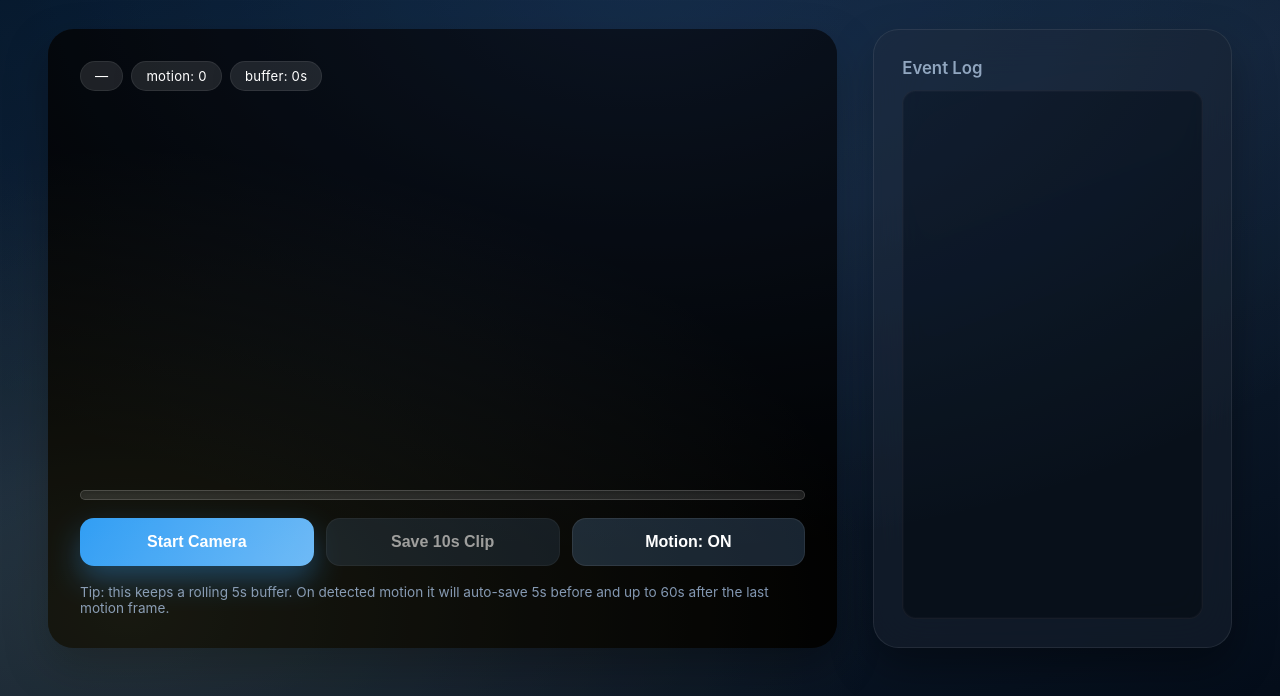
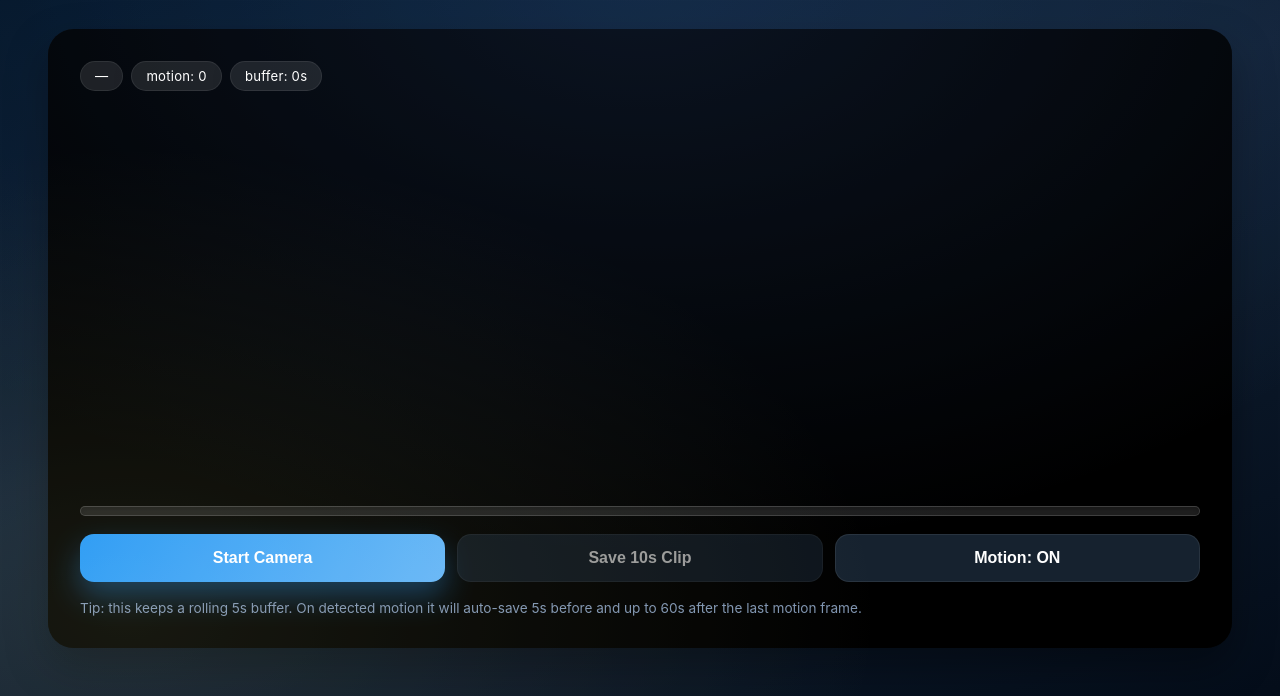
Before and after one commit to cynoops/cam, a plain HTML site: page public/index.html in a window 1280 px wide. Shown: the part 104-800 px from the top of the page. Drawn offline with Linux system fonts and the light colour scheme.

Commit message:
Hide event log panel

```diff
--- a/public/styles.css
+++ b/public/styles.css
@@ -149,7 +149,7 @@ body::after {
 .app-main {
   flex: 1 1 auto;
   display: grid;
-  grid-template-columns: minmax(0, 2.2fr) minmax(0, 1fr);
+  grid-template-columns: minmax(0, 1fr);
   gap: clamp(20px, 4vw, 36px);
   padding: 0 clamp(20px, 5vw, 48px) clamp(28px, 5vw, 48px);
 }
@@ -316,8 +316,7 @@ button:disabled {
 }
 
 .event-panel {
-  display: flex;
-  align-items: stretch;
+  display: none !important;
 }
 
 .panel-card {
@@ -355,7 +354,7 @@ button:disabled {
 
 @media (max-width: 1200px) {
   .app-main {
-    grid-template-columns: minmax(0, 1.5fr) minmax(0, 1fr);
+    grid-template-columns: minmax(0, 1fr);
   }
 }
 
```
